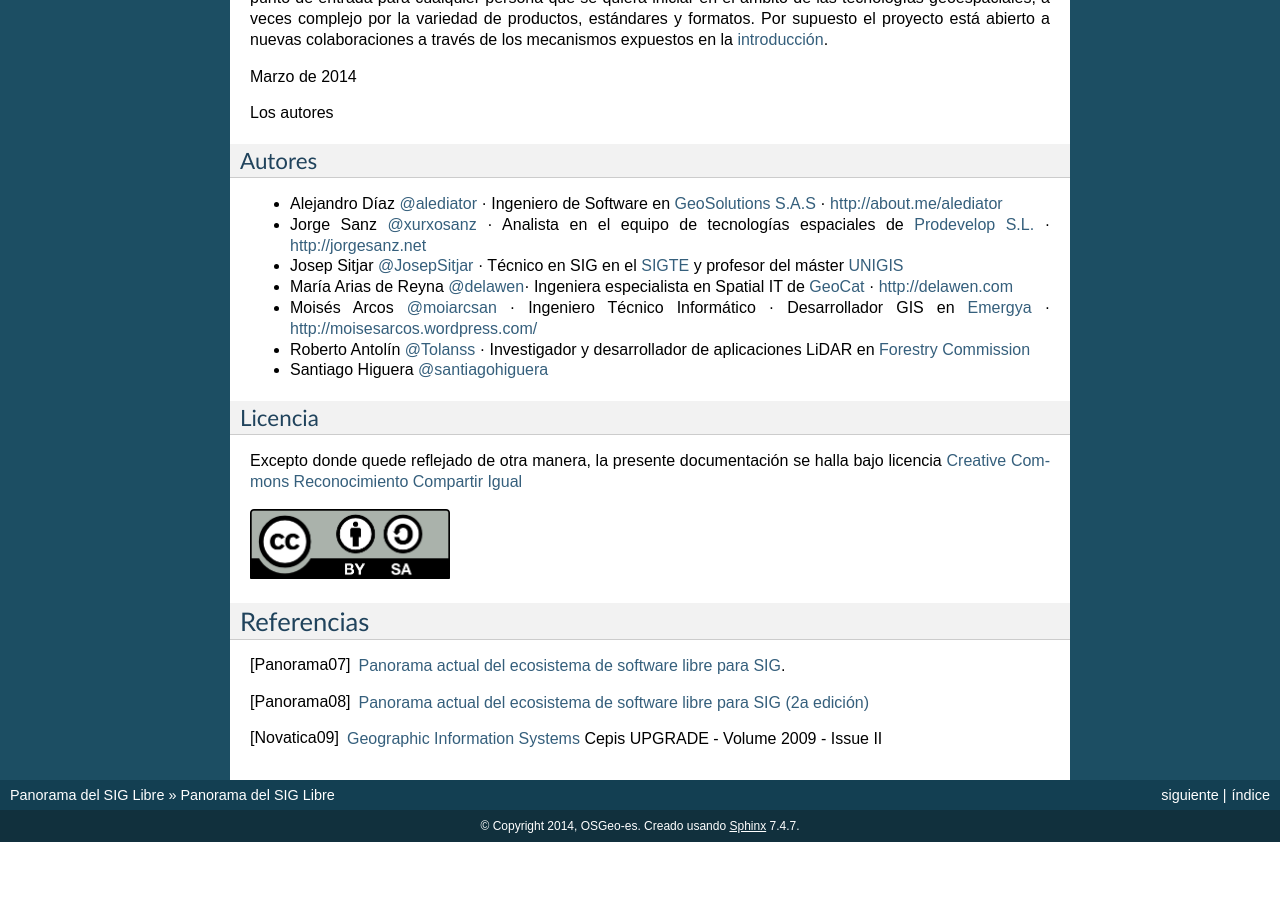
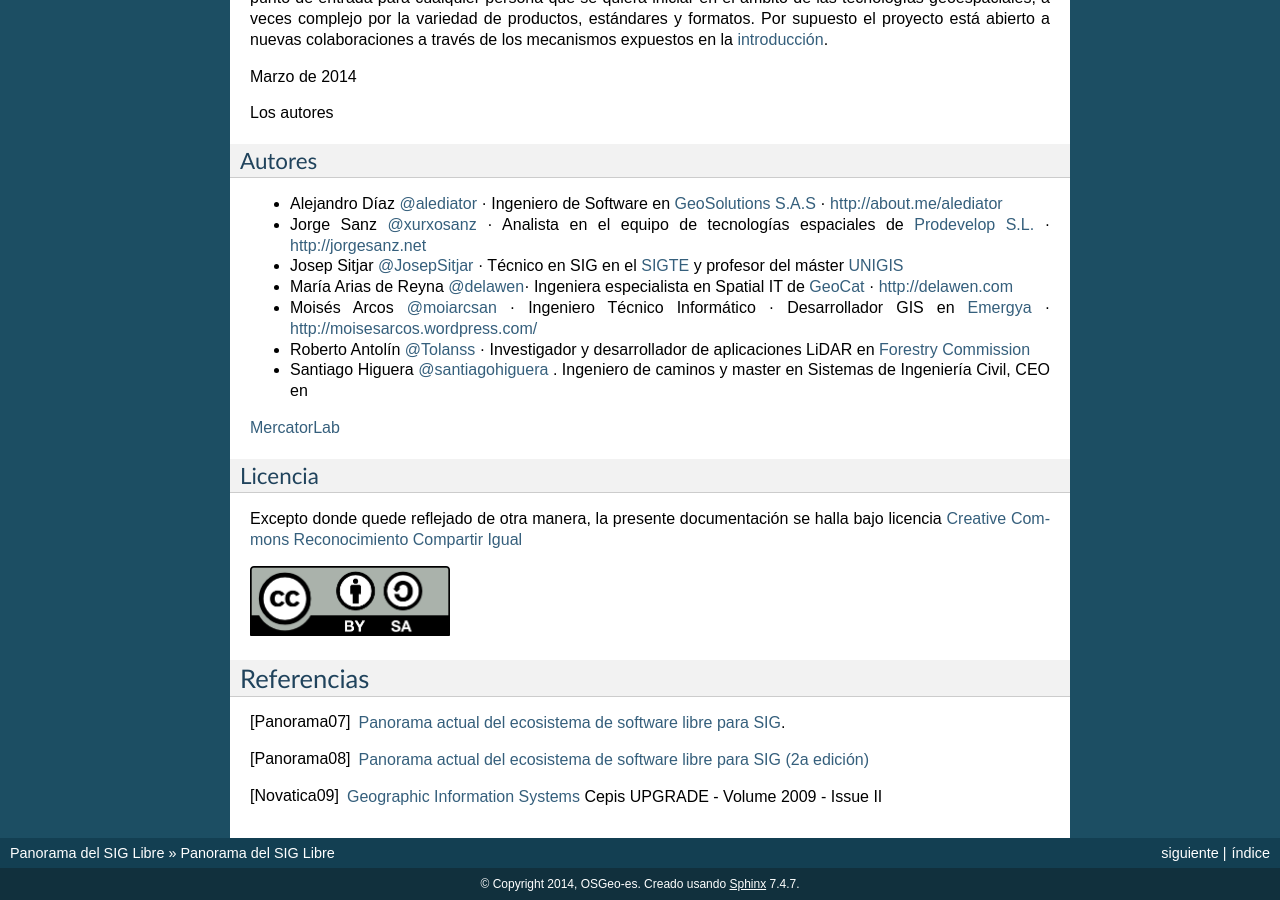
Before and after one commit to OSGeo-ES/panorama-siglibre8, a Sphinx documentation site: the page built from source/index.rst, in a window 1280 px wide and 900 px high, scrolled down 885 px. Built offline with Sphinx 7.4.7, drawn with Linux system fonts in a browser that asks for light colours; before the commit the page ends 1727 px from its top, so only the background shows below that.

Commit message:
Add shiguera bio line to index.rst

```diff
--- a/source/index.rst
+++ b/source/index.rst
@@ -64,7 +64,9 @@ Autores
 * |delawen|· Ingeniera especialista en Spatial IT de `GeoCat <http://www.geocat.net/>`_ · http://delawen.com
 * |moiarcsan| · Ingeniero Técnico Informático · Desarrollador GIS en `Emergya <http://www.emergya.es/>`_ · http://moisesarcos.wordpress.com/
 * |rantolin| · Investigador y desarrollador de aplicaciones LiDAR en `Forestry Commission <http://www.forestry.gov.uk/>`_
-* |shiguera|
+* |shiguera| . Ingeniero de caminos y master en Sistemas de Ingeniería Civil, CEO en
+`MercatorLab <http://mercatorlab.com>`_
+
 
 
 Licencia
```
